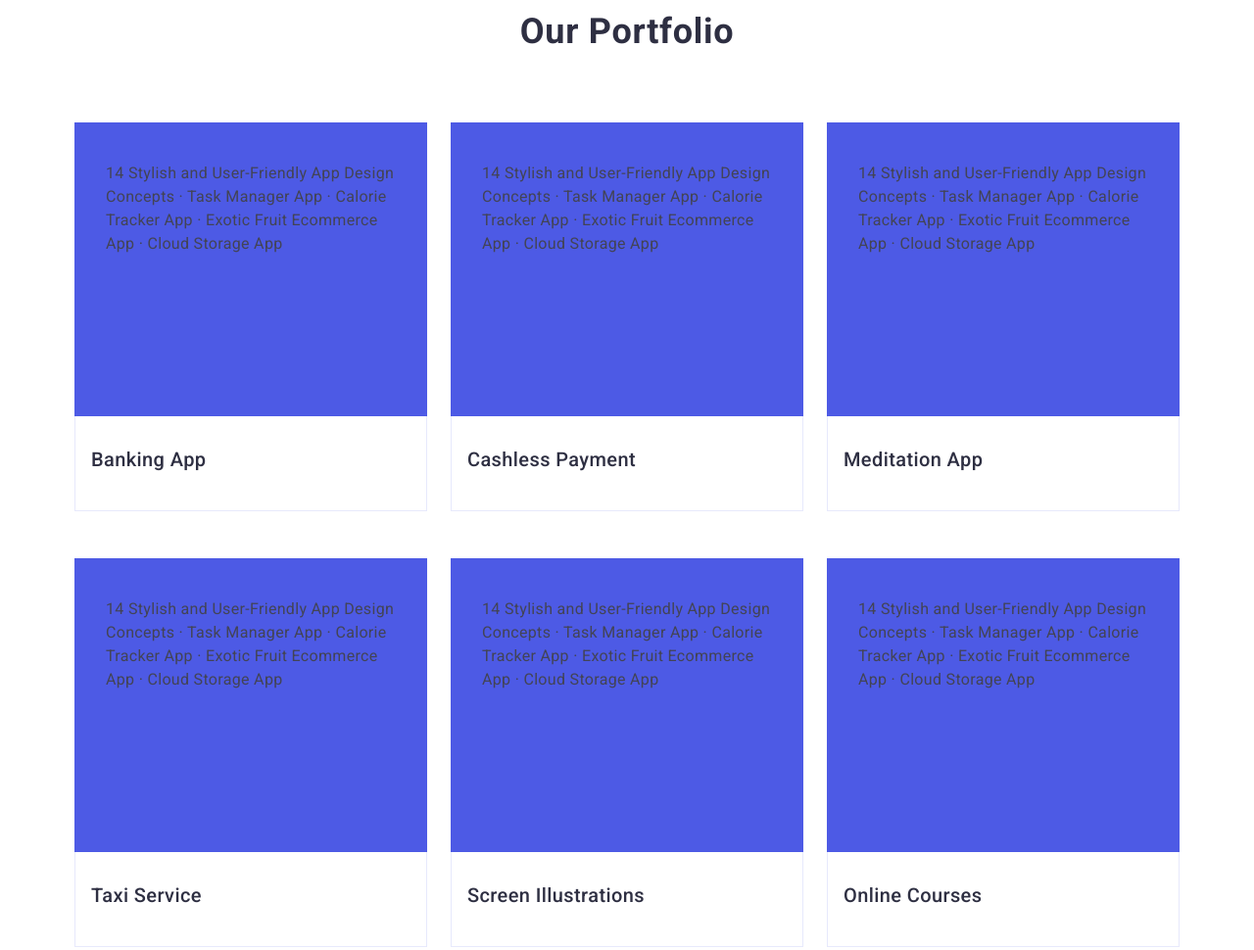
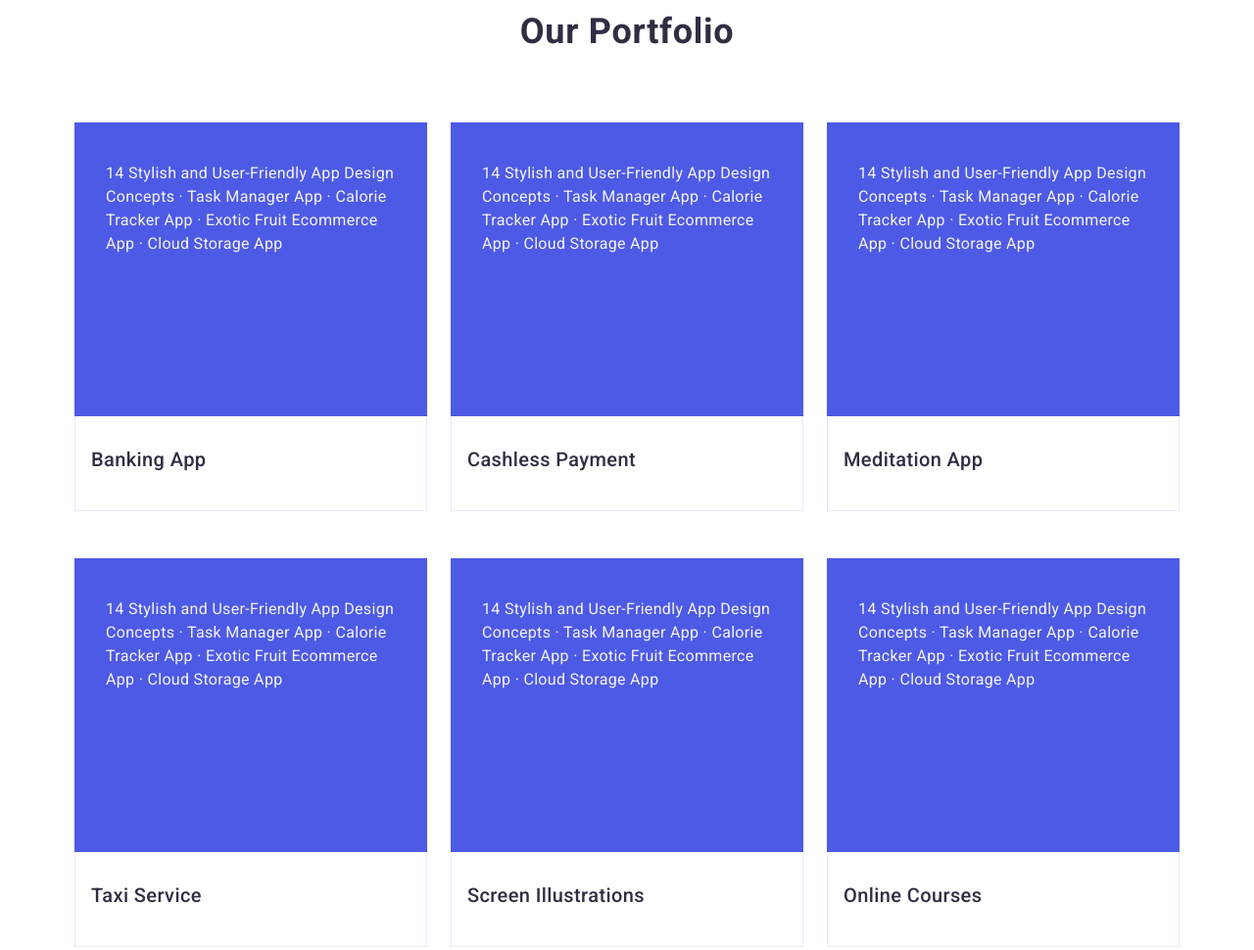
Before and after one commit to kismittt/goit-markup-hw-04, a plain HTML site: page index.html in a window 1280 px wide. Shown: the part 2040-3010 px from the top of the page at 98% size. Drawn offline with nearby package versions, Linux system fonts and the light colour scheme.

Commit message:
p_div_img_sec_ff

```diff
--- a/css/styles.css
+++ b/css/styles.css
@@ -480,7 +480,10 @@ p{
   background-color: #4d5ae5;
   height: 100%;
   width: 100%;
+  color: #f4f4fd;
+  transform: translateY(100%);
   transition: transform 250ms cubic-bezier(0.4, 0, 0.2, 1);
+
 }
 
 .three_div {
```
